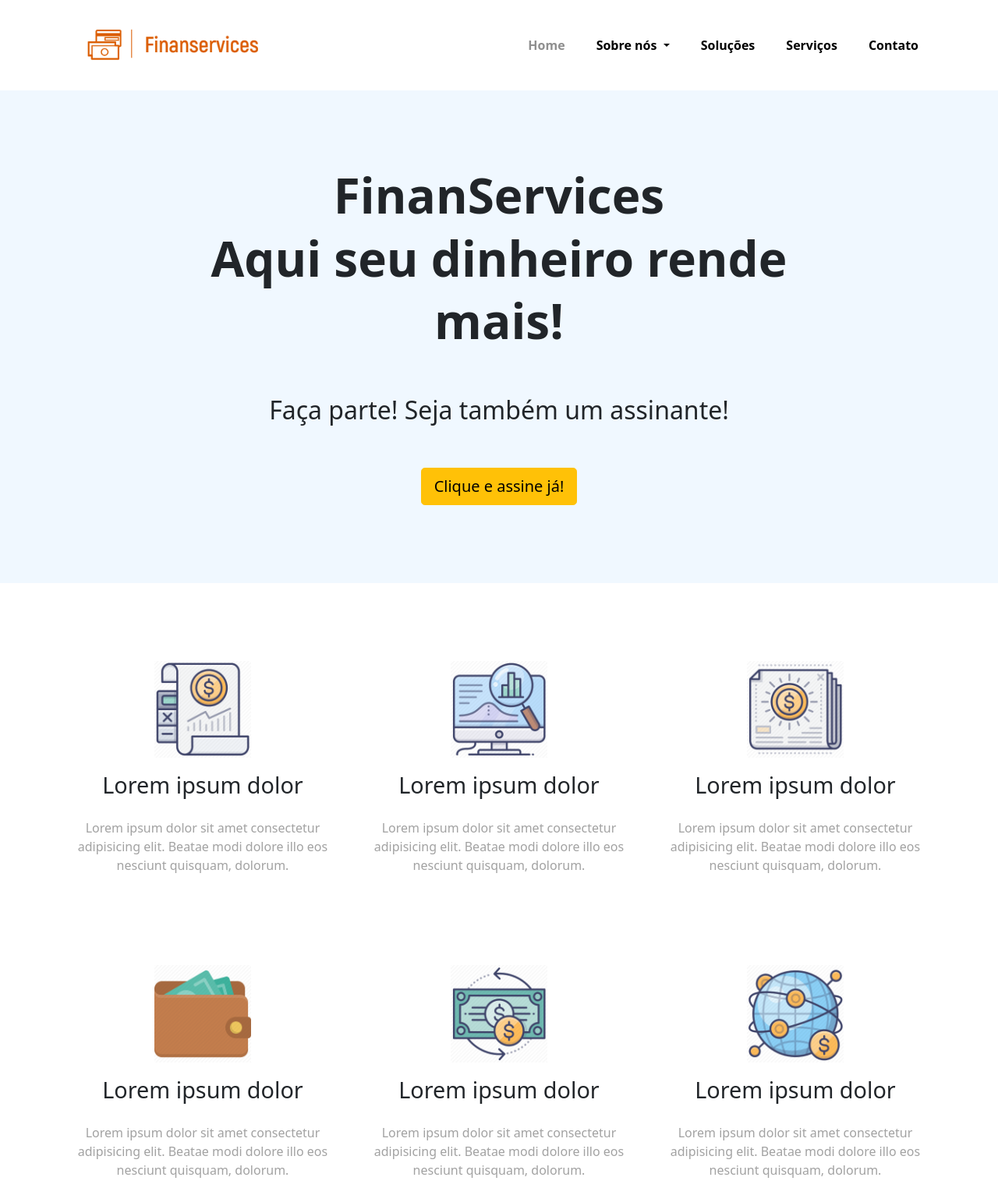
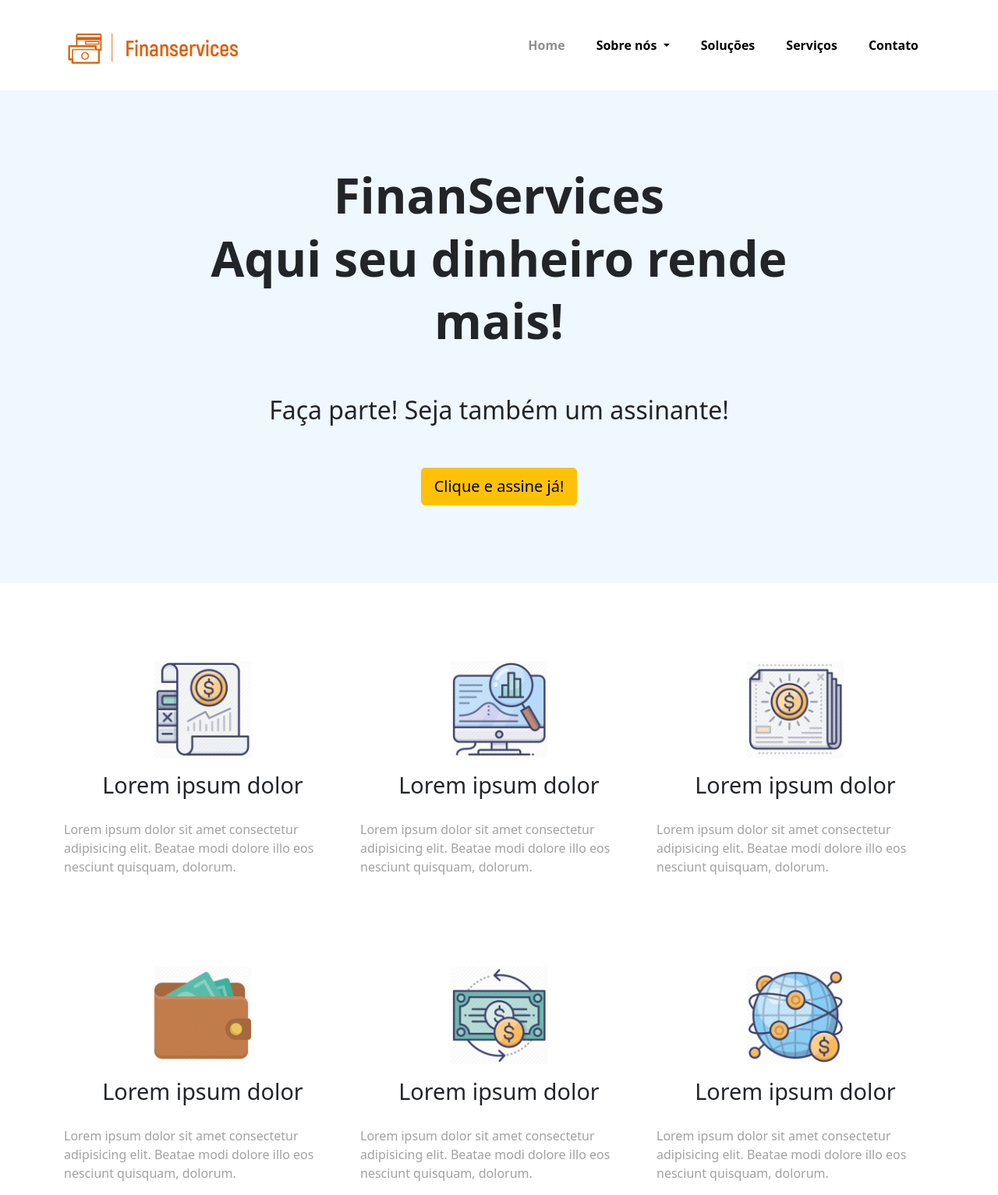
Before and after one commit to matheus-curvelo/finanservices, a plain HTML site: page index.html in a window 1280 px wide. Shown: the whole page at 78% size. Drawn offline with nearby package versions, Linux system fonts and the light colour scheme.

Commit message:
Correção do logo

```diff
--- a/css/estilo.css
+++ b/css/estilo.css
@@ -49,10 +49,7 @@ h1{
 .logo{
     width: 230px;
     height: 50px;
-    margin: 25px;
-    background-image: url(../img/logo.png);
-    background-size: cover;
-    text-indent: -9999px;
+    margin: 25px 0px;
 }
 
 /* HEADER - FINAL */
@@ -103,7 +100,7 @@ h1{
 .section-1 p{
     padding: -15px;
     color: #a2a2a2;
-    text-align: center;
+    margin-top: 10px;
 }
 
 @media (max-width: 575.98px) {
--- a/index.html
+++ b/index.html
@@ -22,7 +22,9 @@
     <header class="cabecalho">
         <nav class="navbar  fixed-top navbar-expand-lg align-content-center px-0 fundo-cabecalho">
             <div class="container">
-                <a class="navbar-brand logo" href="#">FinanServices</a>
+                <a class="navbar-brand logo img-fluid" href="#">
+                    <img class="img-fluid" src="img/logo.png" alt="">
+                </a>
 
                 <button class="navbar-toggler" type="button" data-bs-toggle="collapse" data-bs-target="#navbarSupportedContent" aria-controls="navbarSupportedContent" aria-expanded="false" aria-label="Toggle navigation">
                     <i class="fas fa-bars"></i>
@@ -150,6 +152,8 @@
 
 
           </div>
+
+      </div>
     </section>
 
 
```
